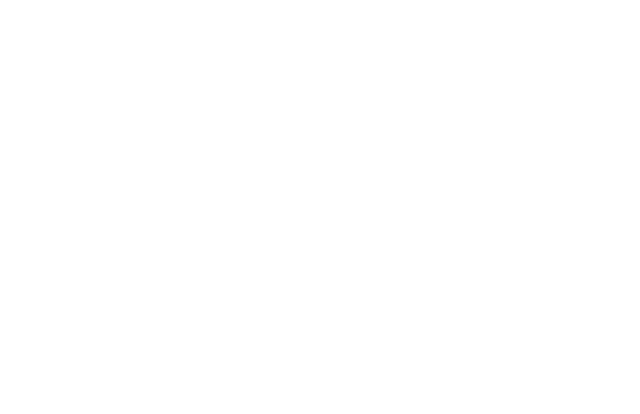
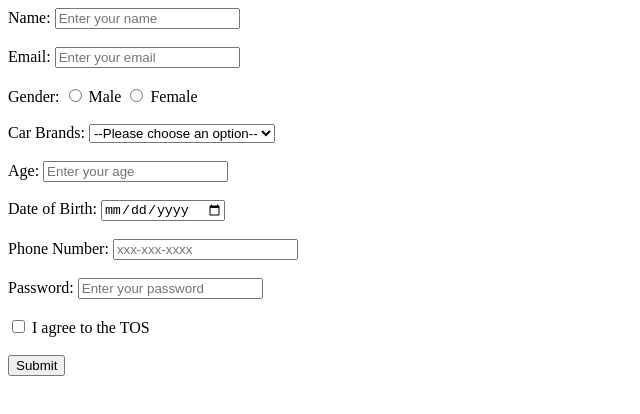
Before and after one commit to acciojob/signup-form-car-Mohitkumar521, a website: page main.html in a window 1280 px wide. Shown: the whole page, without its empty margins (0-640 px from the left). Drawn offline with Linux system fonts and the light colour scheme.

Commit message:
created a submission

```diff
--- a/main.html
+++ b/main.html
@@ -1,16 +1,49 @@
 <!DOCTYPE html>
+<html>
+<head>
+  <title>Signup Form</title>
+</head>
+<body>
+  <form method="post" action="submit.php">
+    <label for="name">Name:</label>
+    <input type="text" id="name" name="name" placeholder="Enter your name" required><br><br>
 
-<html>
+    <label for="email">Email:</label>
+    <input type="email" id="email" name="email" placeholder="Enter your email" required><br><br>
 
-<head>
-	<link rel="stylesheet" href="styles.css">
-</head>
+    <label>Gender:</label>
+    <input type="radio" id="gender_m" name="gender" value="male" required>
+    <label for="gender_m">Male</label>
+    <input type="radio" id="gender_f" name="gender" value="female" required>
+    <label for="gender_f">Female</label><br><br>
 
-<body>
-	<!-- the entire body must be written by student -->
-    <script type="text/javascript" src="./script.js">
-</script>
+    <label for="cars">Car Brands:</label>
+    <select id="cars" name="cars" required>
+      <option value="" disabled selected>--Please choose an option--</option>
+      <option value="toyota">Toyota</option>
+      <option value="honda">Honda</option>
+      <option value="ford">Ford</option>
+      <option value="chevrolet">Chevrolet</option>
+    </select><br><br>
 
+    <label for="age">Age:</label>
+    <input type="number" id="age" name="age" placeholder="Enter your age" required><br><br>
+
+    <label for="dob">Date of Birth:</label>
+    <input type="date" id="dob" name="dob" required><br><br>
+
+    <label for="tel">Phone Number:</label>
+    <input type="tel" id="tel" name="tel" placeholder="xxx-xxx-xxxx"><br><br>
+
+    <label for="password">Password:</label>
+    <input type="password" id="password" name="password" placeholder="Enter your password" required><br><br>
+
+    <label>
+      <input type="checkbox" id="tos" name="tos" required>
+      I agree to the TOS
+    </label><br><br>
+
+    <button type="submit">Submit</button>
+  </form>
 </body>
-
 </html>
```
